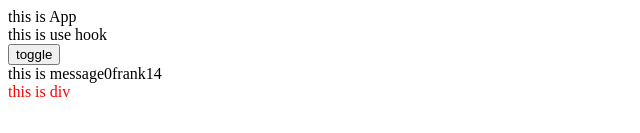
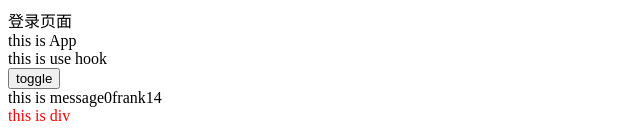
Before and after one commit to StarDust0814/learn-react, a React (Create React App) app: page /login in a window 1280 px wide. Shown: the top 133 px of the page, without its empty margins (0-640 px from the left). Built offline with nearby package versions, Linux system fonts and the light colour scheme; no server answers.

Commit message:
add:引入router

```diff
--- a/package.json
+++ b/package.json
@@ -11,6 +11,7 @@
     "react": "^18.3.1",
     "react-dom": "^18.3.1",
     "react-redux": "^9.1.2",
+    "react-router-dom": "^6.24.1",
     "react-scripts": "5.0.1",
     "web-vitals": "^2.1.4"
   },
--- a/src/index.js
+++ b/src/index.js
@@ -3,10 +3,13 @@ import ReactDOM from 'react-dom/client';
 import App from './App';
 import store from './store';
 import { Provider } from 'react-redux';
+import { RouterProvider } from 'react-router-dom';
+import router from './router';
 
 const root = ReactDOM.createRoot(document.getElementById('root'));
 root.render(
   <Provider store={store}>
+    <RouterProvider router={router}></RouterProvider>
     <App />
   </Provider>
 );
--- /dev/null
+++ b/src/page/Article/index.js
@@ -0,0 +1,5 @@
+const Article = () => {
+  return <div>文章页面</div>;
+};
+
+export default Article;
--- /dev/null
+++ b/src/page/Login/index.js
@@ -0,0 +1,5 @@
+const Login = () => {
+  return <div>登录页面</div>;
+};
+
+export default Login;
```
Also changed, not shown: src/router/index.js (added, +14 -0 lines), 1 other file (tests, documents, lock files or other folders).
